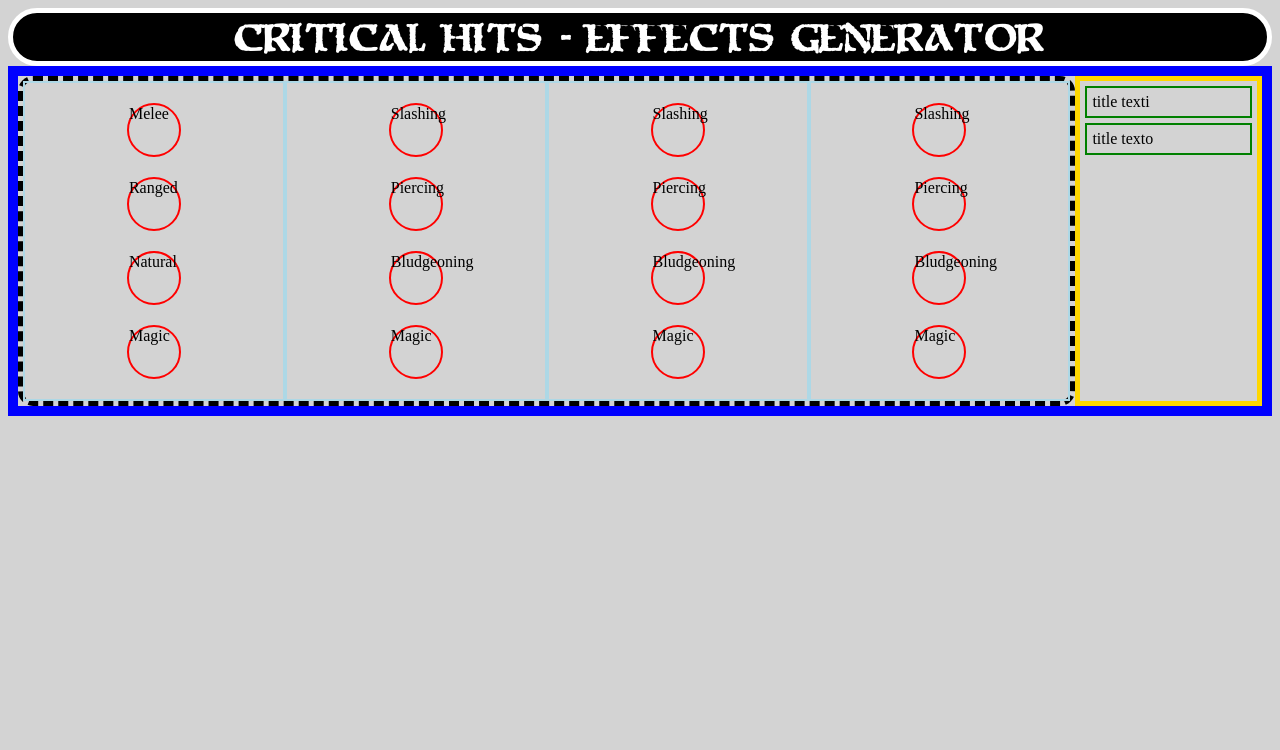
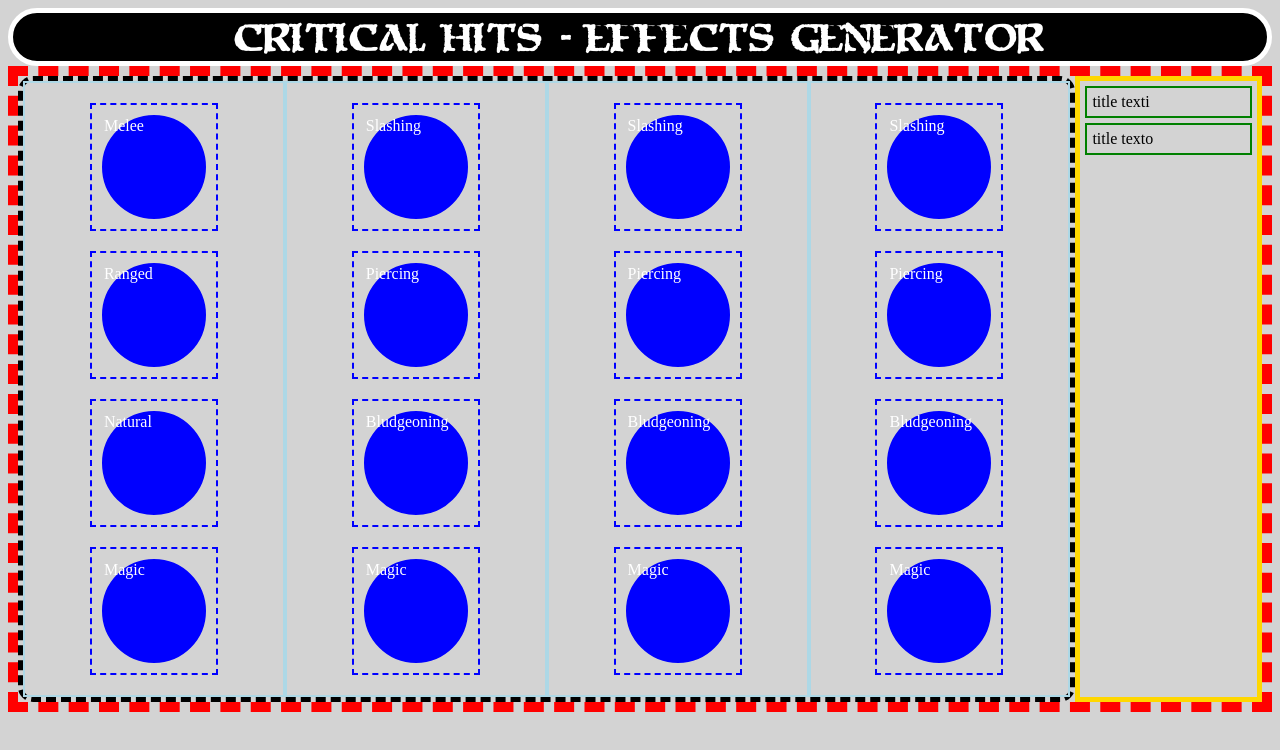
Before and after one commit to KirbyPaint/effects-generator-v2, a React (Create React App) app: page / in a window 1280 px wide. Shown: the top 750 px of the page. Built offline with nearby package versions, Linux system fonts and the light colour scheme.

Commit message:
add containers for buttons

```diff
--- a/src/containers/columns/fumbleButtonColumn.tsx
+++ b/src/containers/columns/fumbleButtonColumn.tsx
@@ -16,7 +16,10 @@ import {
   fumbleRangedText,
   fumbleRangedTitle,
 } from "../../components/util/effectsArrays/0fumble/fumbleRanged";
-import { StyleButtonColumn } from "../../styles/styles";
+import {
+  StyleButtonColumn,
+  StyleEffectButtonContainer,
+} from "../../styles/styles";
 
 const meleeText = "Melee";
 const rangedText = "Ranged";
@@ -26,26 +29,34 @@ const magicText = "Magic";
 const FumbleButtonColumn: FC = () => {
   return (
     <StyleButtonColumn>
+      <StyleEffectButtonContainer>
         <Button
           buttonText={meleeText}
           titleText={fumbleMeleeTitle}
           bodyText={fumbleMeleeText}
         />
+      </StyleEffectButtonContainer>
+      <StyleEffectButtonContainer>
         <Button
           buttonText={rangedText}
           titleText={fumbleRangedTitle}
           bodyText={fumbleRangedText}
         />
+      </StyleEffectButtonContainer>
+      <StyleEffectButtonContainer>
         <Button
           buttonText={naturalText}
           titleText={fumbleNaturalTitle}
           bodyText={fumbleNaturalText}
         />
+      </StyleEffectButtonContainer>
+      <StyleEffectButtonContainer>
         <Button
           buttonText={magicText}
           titleText={fumbleMagicTitle}
           bodyText={fumbleMagicText}
         />
+      </StyleEffectButtonContainer>
     </StyleButtonColumn>
   );
 };
--- a/src/containers/columns/majorButtonColumn.tsx
+++ b/src/containers/columns/majorButtonColumn.tsx
@@ -16,7 +16,10 @@ import {
   majorSlashingText,
   majorSlashingTitle,
 } from "../../components/util/effectsArrays/2major/majorSlashing";
-import { StyleButtonColumn } from "../../styles/styles";
+import {
+  StyleButtonColumn,
+  StyleEffectButtonContainer,
+} from "../../styles/styles";
 
 const slashingText = "Slashing";
 const piercingText = "Piercing";
@@ -26,26 +29,34 @@ const magicText = "Magic";
 const MajorButtonColumn: FC = () => {
   return (
     <StyleButtonColumn>
+      <StyleEffectButtonContainer>
         <Button
           buttonText={slashingText}
           titleText={majorSlashingTitle}
           bodyText={majorSlashingText}
         />
+      </StyleEffectButtonContainer>
+      <StyleEffectButtonContainer>
         <Button
           buttonText={piercingText}
           titleText={majorPiercingTitle}
           bodyText={majorPiercingText}
         />
+      </StyleEffectButtonContainer>
+      <StyleEffectButtonContainer>
         <Button
           buttonText={bludgeoningText}
           titleText={majorBludgeoningTitle}
           bodyText={majorBludgeoningText}
         />
+      </StyleEffectButtonContainer>
+      <StyleEffectButtonContainer>
         <Button
           buttonText={magicText}
           titleText={majorMagicTitle}
           bodyText={majorMagicText}
         />
+      </StyleEffectButtonContainer>
     </StyleButtonColumn>
   );
 };
--- a/src/containers/columns/minorButtonColumn.tsx
+++ b/src/containers/columns/minorButtonColumn.tsx
@@ -17,7 +17,10 @@ import {
   minorSlashingTitle,
 } from "../../components/util/effectsArrays/1minor/minorSlashing";
 import { IButtonColumn } from "../../components/util/exports";
-import { StyleButtonColumn } from "../../styles/styles";
+import {
+  StyleButtonColumn,
+  StyleEffectButtonContainer,
+} from "../../styles/styles";
 
 const slashingText = "Slashing";
 const piercingText = "Piercing";
@@ -27,26 +30,34 @@ const magicText = "Magic";
 const MinorButtonColumn: FC<IButtonColumn> = () => {
   return (
     <StyleButtonColumn>
+      <StyleEffectButtonContainer>
         <Button
           buttonText={slashingText}
           titleText={minorSlashingTitle}
           bodyText={minorSlashingText}
         />
+      </StyleEffectButtonContainer>
+      <StyleEffectButtonContainer>
         <Button
           buttonText={piercingText}
           titleText={minorPiercingTitle}
           bodyText={minorPiercingText}
         />
+      </StyleEffectButtonContainer>
+      <StyleEffectButtonContainer>
         <Button
           buttonText={bludgeoningText}
           titleText={minorBludgeoningTitle}
           bodyText={minorBludgeoningText}
         />
+      </StyleEffectButtonContainer>
+      <StyleEffectButtonContainer>
         <Button
           buttonText={magicText}
           titleText={minorMagicTitle}
           bodyText={minorMagicText}
         />
+      </StyleEffectButtonContainer>
     </StyleButtonColumn>
   );
 };
--- a/src/containers/columns/severeButtonColumn.tsx
+++ b/src/containers/columns/severeButtonColumn.tsx
@@ -17,7 +17,10 @@ import {
   severeSlashingTitle,
 } from "../../components/util/effectsArrays/3severe/severeSlashing";
 import { IButtonColumn } from "../../components/util/exports";
-import { StyleButtonColumn } from "../../styles/styles";
+import {
+  StyleButtonColumn,
+  StyleEffectButtonContainer,
+} from "../../styles/styles";
 
 const slashingText = "Slashing";
 const piercingText = "Piercing";
@@ -27,26 +30,34 @@ const magicText = "Magic";
 const SevereButtonColumn: FC<IButtonColumn> = () => {
   return (
     <StyleButtonColumn>
+      <StyleEffectButtonContainer>
         <Button
           buttonText={slashingText}
           titleText={severeSlashingTitle}
           bodyText={severeSlashingText}
         />
+      </StyleEffectButtonContainer>
+      <StyleEffectButtonContainer>
         <Button
           buttonText={piercingText}
           titleText={severePiercingTitle}
           bodyText={severePiercingText}
         />
+      </StyleEffectButtonContainer>
+      <StyleEffectButtonContainer>
         <Button
           buttonText={bludgeoningText}
           titleText={severeBludgeoningTitle}
           bodyText={severeBludgeoningText}
         />
+      </StyleEffectButtonContainer>
+      <StyleEffectButtonContainer>
         <Button
           buttonText={magicText}
           titleText={severeMagicTitle}
           bodyText={severeMagicText}
         />
+      </StyleEffectButtonContainer>
     </StyleButtonColumn>
   );
 };
--- a/src/styles/styles.ts
+++ b/src/styles/styles.ts
@@ -1,3 +1,8 @@
+// Ash
+// Refactor the margin and padding to the containers for consistency
+// Container border style dashed, root elements are solid (for dev testing)
+// obviously actual borders will be solid
+
 import styled, { createGlobalStyle } from "styled-components";
 
 export const GlobalStyle = createGlobalStyle`
@@ -30,7 +35,7 @@ export const StyleButtonArray = styled.div`
 `;
 
 export const StyleMainContainer = styled.div`
-  border: 10px solid blue;
+  border: 10px dashed red;
   max-width: 100%;
   height: 100%;
   display: grid;
@@ -50,12 +55,19 @@ export const StyleButtonColumn = styled.div`
   padding: 10px 0px;
 `;
 
+export const StyleEffectButtonContainer = styled.div`
+  border: 2px dashed blue;
+  margin: 10px;
+  padding: 10px;
+`;
+
 export const StyleEffectButton = styled.div`
-  border: 2px solid red;
-  width: 50px;
-  height: 50px;
+  border: 2px solid blue;
+  background-color: blue;
+  width: 100px;
+  height: 100px;
   border-radius: 300px;
-  margin: 10px;
+  color: white;
 `;
 
 export const StyleEffectTextInsert = styled.div`
```
Lines whose indentation alone changed are shown as unchanged.
